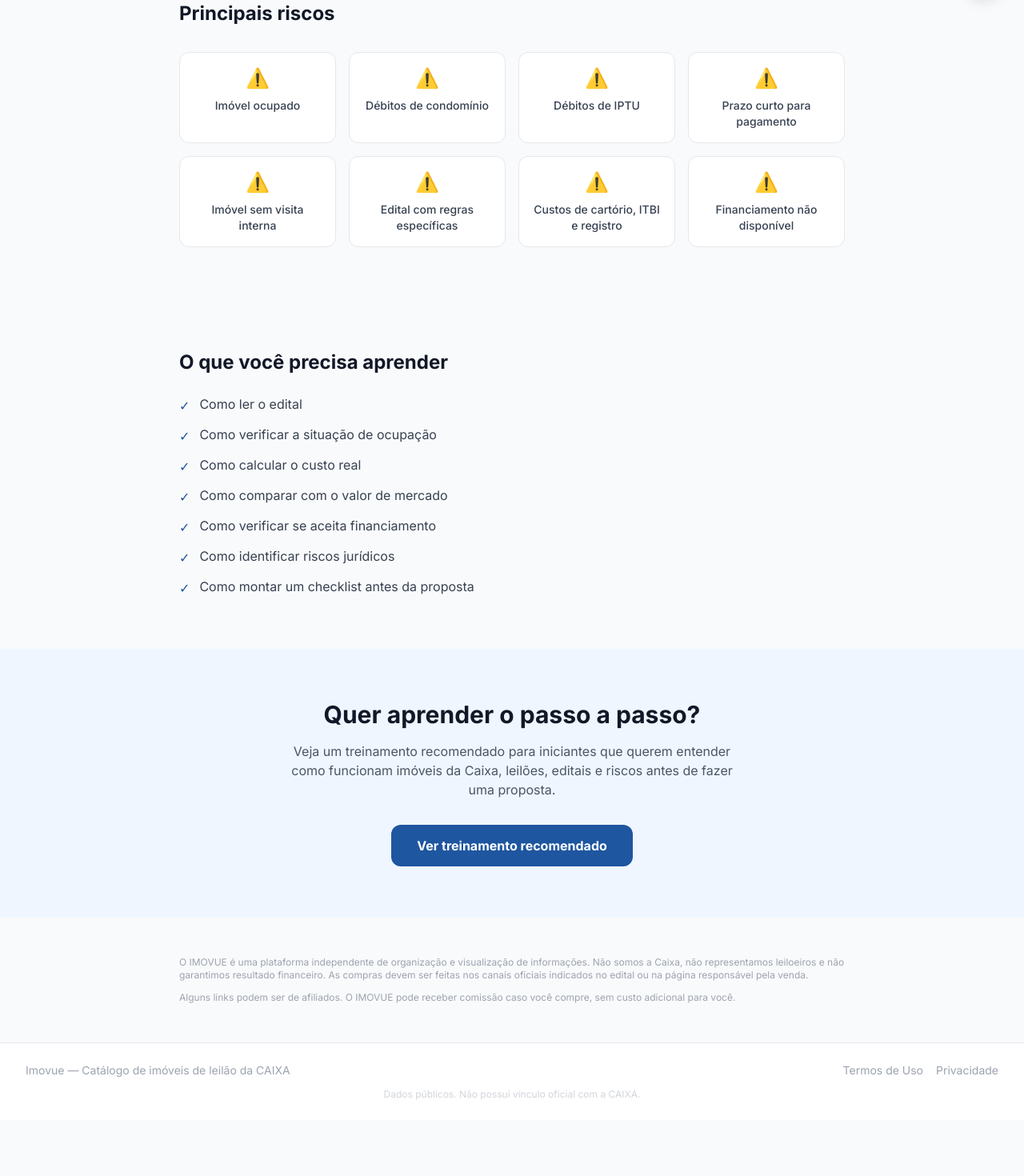
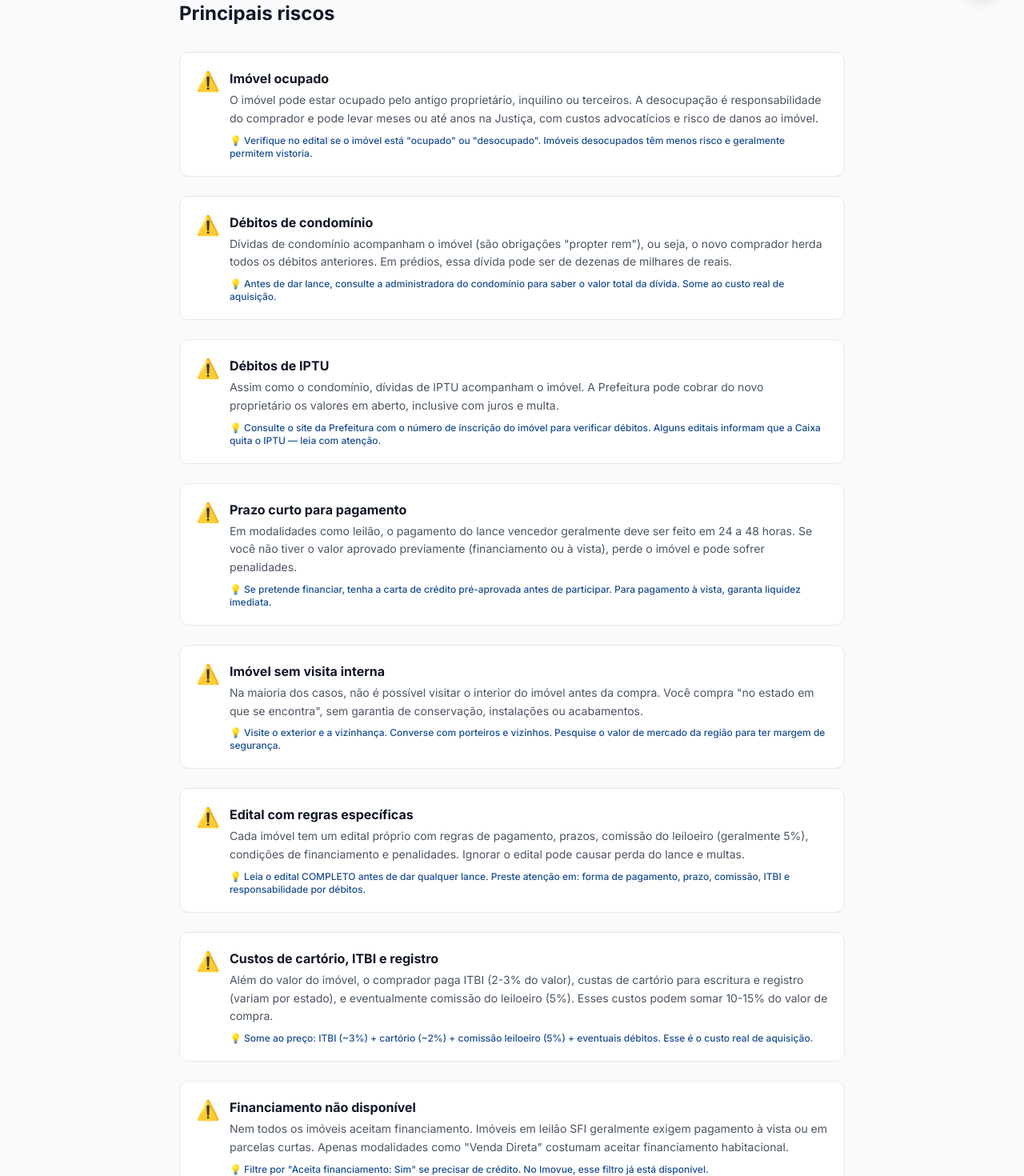
Before and after one commit to SergioPacheco/imovue, a Vue app in the folder frontend/: page /aprenda-leilao-imoveis in a window 1280 px wide. Shown: the part 780-2250 px from the top of the page at 80% size. Before the commit the page ends 2180 px from the top, so only its background shows below. Built offline with nearby package versions, Linux system fonts and the light colour scheme.

Commit message:
feat(guia): detalhar os 8 riscos com descrição e dica prática

```diff
--- a/frontend/src/pages/guia/AprendaPage.vue
+++ b/frontend/src/pages/guia/AprendaPage.vue
@@ -26,10 +26,16 @@
     <section v-reveal="100" class="bg-gray-50 py-16">
       <div class="max-w-4xl mx-auto px-4 sm:px-6 lg:px-8">
         <h2 class="text-2xl font-bold text-gray-900 mb-8">Principais riscos</h2>
-        <div class="grid sm:grid-cols-2 lg:grid-cols-4 gap-4">
-          <div v-for="risco in riscos" :key="risco" class="bg-white rounded-xl p-4 border border-gray-200 text-center">
-            <span class="text-2xl">⚠️</span>
-            <p class="text-sm font-medium text-gray-700 mt-2">{{ risco }}</p>
+        <div class="space-y-6">
+          <div v-for="risco in riscos" :key="risco.titulo" class="bg-white rounded-xl p-5 border border-gray-200">
+            <div class="flex items-start gap-3">
+              <span class="text-2xl shrink-0">⚠️</span>
+              <div>
+                <h3 class="font-bold text-gray-900">{{ risco.titulo }}</h3>
+                <p class="text-sm text-gray-600 mt-1 leading-relaxed">{{ risco.descricao }}</p>
+                <p class="text-xs text-brand-600 mt-2 font-medium">💡 {{ risco.dica }}</p>
+              </div>
+            </div>
           </div>
         </div>
       </div>
@@ -74,14 +80,46 @@
 import { AFFILIATE_CONFIG } from '@/config/affiliate'
 
 const riscos = [
-  'Imóvel ocupado',
-  'Débitos de condomínio',
-  'Débitos de IPTU',
-  'Prazo curto para pagamento',
-  'Imóvel sem visita interna',
-  'Edital com regras específicas',
-  'Custos de cartório, ITBI e registro',
-  'Financiamento não disponível',
+  {
+    titulo: 'Imóvel ocupado',
+    descricao: 'O imóvel pode estar ocupado pelo antigo proprietário, inquilino ou terceiros. A desocupação é responsabilidade do comprador e pode levar meses ou até anos na Justiça, com custos advocatícios e risco de danos ao imóvel.',
+    dica: 'Verifique no edital se o imóvel está "ocupado" ou "desocupado". Imóveis desocupados têm menos risco e geralmente permitem vistoria.',
+  },
+  {
+    titulo: 'Débitos de condomínio',
+    descricao: 'Dívidas de condomínio acompanham o imóvel (são obrigações "propter rem"), ou seja, o novo comprador herda todos os débitos anteriores. Em prédios, essa dívida pode ser de dezenas de milhares de reais.',
+    dica: 'Antes de dar lance, consulte a administradora do condomínio para saber o valor total da dívida. Some ao custo real de aquisição.',
+  },
+  {
+    titulo: 'Débitos de IPTU',
+    descricao: 'Assim como o condomínio, dívidas de IPTU acompanham o imóvel. A Prefeitura pode cobrar do novo proprietário os valores em aberto, inclusive com juros e multa.',
+    dica: 'Consulte o site da Prefeitura com o número de inscrição do imóvel para verificar débitos. Alguns editais informam que a Caixa quita o IPTU — leia com atenção.',
+  },
+  {
+    titulo: 'Prazo curto para pagamento',
+    descricao: 'Em modalidades como leilão, o pagamento do lance vencedor geralmente deve ser feito em 24 a 48 horas. Se você não tiver o valor aprovado previamente (financiamento ou à vista), perde o imóvel e pode sofrer penalidades.',
+    dica: 'Se pretende financiar, tenha a carta de crédito pré-aprovada antes de participar. Para pagamento à vista, garanta liquidez imediata.',
+  },
+  {
+    titulo: 'Imóvel sem visita interna',
+    descricao: 'Na maioria dos casos, não é possível visitar o interior do imóvel antes da compra. Você compra "no estado em que se encontra", sem garantia de conservação, instalações ou acabamentos.',
+    dica: 'Visite o exterior e a vizinhança. Converse com porteiros e vizinhos. Pesquise o valor de mercado da região para ter margem de segurança.',
+  },
+  {
+    titulo: 'Edital com regras específicas',
+    descricao: 'Cada imóvel tem um edital próprio com regras de pagamento, prazos, comissão do leiloeiro (geralmente 5%), condições de financiamento e penalidades. Ignorar o edital pode causar perda do lance e multas.',
+    dica: 'Leia o edital COMPLETO antes de dar qualquer lance. Preste atenção em: forma de pagamento, prazo, comissão, ITBI e responsabilidade por débitos.',
+  },
+  {
+    titulo: 'Custos de cartório, ITBI e registro',
+    descricao: 'Além do valor do imóvel, o comprador paga ITBI (2-3% do valor), custas de cartório para escritura e registro (variam por estado), e eventualmente comissão do leiloeiro (5%). Esses custos podem somar 10-15% do valor de compra.',
+    dica: 'Some ao preço: ITBI (~3%) + cartório (~2%) + comissão leiloeiro (5%) + eventuais débitos. Esse é o custo real de aquisição.',
+  },
+  {
+    titulo: 'Financiamento não disponível',
+    descricao: 'Nem todos os imóveis aceitam financiamento. Imóveis em leilão SFI geralmente exigem pagamento à vista ou em parcelas curtas. Apenas modalidades como "Venda Direta" costumam aceitar financiamento habitacional.',
+    dica: 'Filtre por "Aceita financiamento: Sim" se precisar de crédito. No Imovue, esse filtro já está disponível.',
+  },
 ]
 
 const aprendizados = [
```
